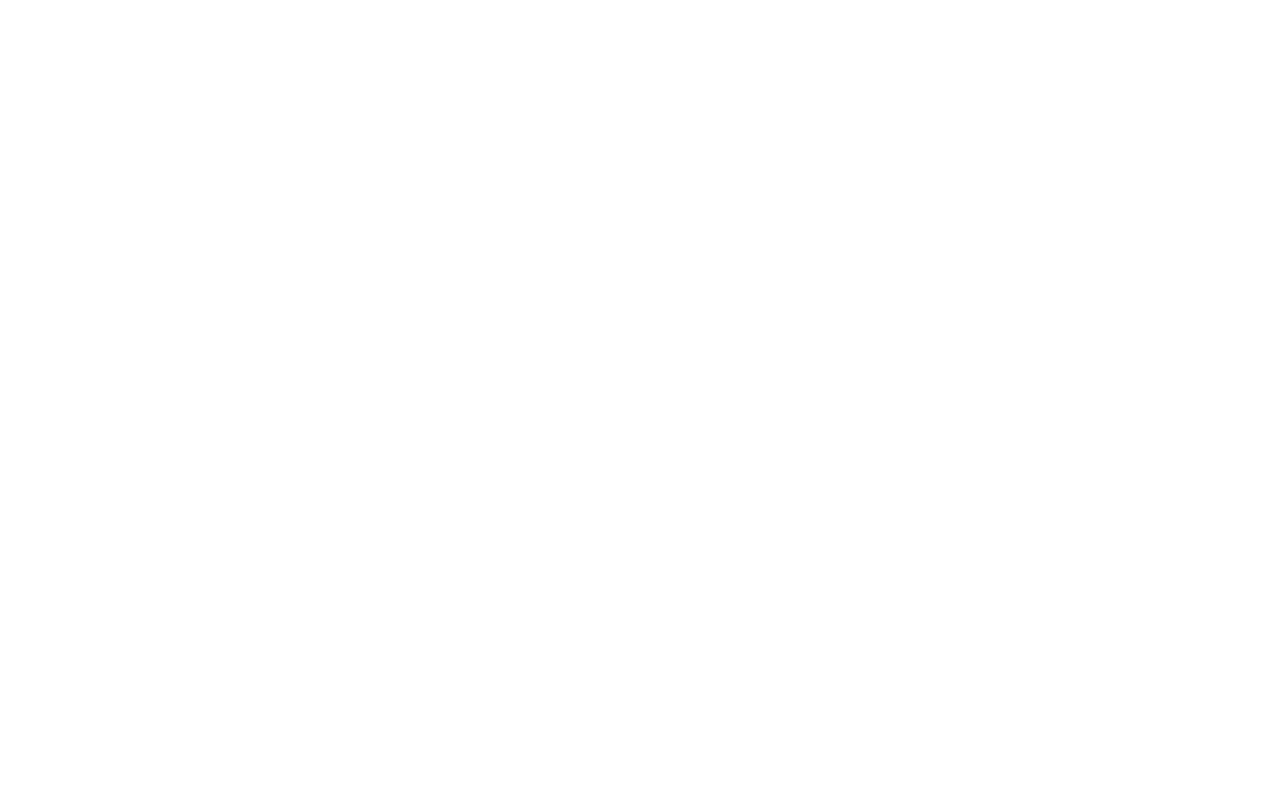
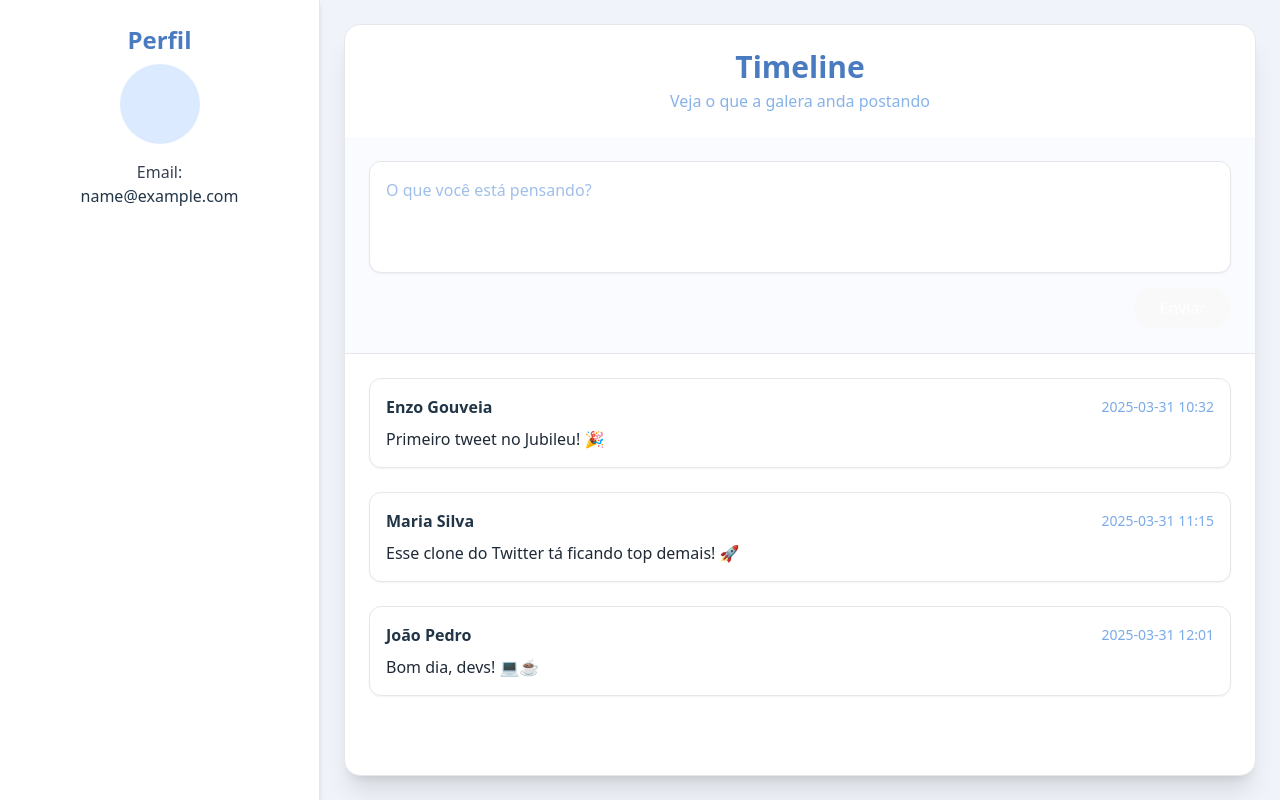
Before and after one commit to NordicManX/jubileu-clone-twitter, a React (Vite) app in the folder frontend/: page /timeline in a window 1280 px wide. Before the commit this address had no page. Built offline with nearby package versions, Linux system fonts and the light colour scheme; sample sign-in values are in the browser's storage.

Commit message:
created page of timeline and sidebar loged

```diff
--- a/frontend/package.json
+++ b/frontend/package.json
@@ -12,8 +12,13 @@
   "dependencies": {
     "@tailwindcss/postcss": "^4.0.17",
     "axios": "^1.8.4",
+    "dompurify": "^3.2.5",
+    "emoji-picker-react": "^4.12.2",
+    "emoji-toolkit": "^9.0.1",
+    "marked": "^15.0.7",
     "react": "^19.0.0",
     "react-dom": "^19.0.0",
+    "react-markdown": "^10.1.0",
     "react-router-dom": "^7.4.1"
   },
   "devDependencies": {
--- a/frontend/src/App.tsx
+++ b/frontend/src/App.tsx
@@ -2,17 +2,37 @@
 import Login from "./pages/Login";
 import Signup from "./pages/Signup";
 import PasswordForgot from "./pages/PasswordForgot";
+import CreateTweet from "./pages/CreateTweet";
+import Timeline from "./pages/Timeline";
+import PrivateRoute from "./components/PrivateRoute"; // ou onde você salvar
 
 function App() {
   return (
     <BrowserRouter>
       <Routes>
-      <Route path="/" element={<Navigate to="/login" replace />} />
-
+        <Route path="/" element={<Navigate to="/login" replace />} />
         <Route path="/login" element={<Login />} />
         <Route path="/cadastro" element={<Signup />} />
         <Route path="/recuperar-senha" element={<PasswordForgot />} />
-        {/* outras rotas */}
+
+        <Route
+          path="/timeline"
+          element={
+            <PrivateRoute>
+              <Timeline />
+            </PrivateRoute>
+          }
+        />
+
+        <Route
+          path="/criar-tweet"
+          element={
+            <PrivateRoute>
+              <CreateTweet />
+            </PrivateRoute>
+          }
+        />
+
       </Routes>
     </BrowserRouter>
   );
--- /dev/null
+++ b/frontend/src/components/PrivateRoute.tsx
@@ -0,0 +1,13 @@
+import { Navigate } from "react-router-dom";
+
+const PrivateRoute = ({ children }: { children: JSX.Element }) => {
+  const token = localStorage.getItem("token");
+
+  if (!token) {
+    return <Navigate to="/login" replace />;
+  }
+
+  return children;
+};
+
+export default PrivateRoute;
--- /dev/null
+++ b/frontend/src/pages/CreateTweet.tsx
@@ -0,0 +1,114 @@
+// src/pages/CreateTweet.tsx
+import { useEffect, useState } from "react";
+import { useNavigate } from "react-router-dom";
+import ReactMarkdown from "react-markdown";
+import EmojiPicker from "emoji-picker-react";
+
+const CreateTweet = () => {
+  const [content, setContent] = useState("");
+  const [isLoading, setIsLoading] = useState(false);
+  const [showEmojiPicker, setShowEmojiPicker] = useState(false);
+  const [charLimit] = useState(280);
+  const navigate = useNavigate();
+
+  useEffect(() => {
+    const token = localStorage.getItem("token");
+    if (!token) navigate("/login"); // Rota protegida
+  }, [navigate]);
+
+  const handleSubmit = async (e: React.FormEvent) => {
+    e.preventDefault();
+    setIsLoading(true);
+
+    try {
+      const token = localStorage.getItem("token");
+      const response = await fetch("http://localhost:8000/api/tweets", {
+        method: "POST",
+        headers: {
+          "Content-Type": "application/json",
+          Authorization: `Bearer ${token}`,
+        },
+        body: JSON.stringify({ content }),
+      });
+
+      if (response.ok) {
+        alert("Tweet postado com sucesso!");
+        setContent("");
+        navigate("/feed");
+      } else {
+        const data = await response.json();
+        alert("Erro ao postar: " + data.detail);
+      }
+    } catch (error: any) {
+      alert("Erro de conexão: " + error.message);
+    } finally {
+      setIsLoading(false);
+    }
+  };
+
+  const handleEmojiClick = (emojiData: any) => {
+    setContent((prev) => prev + emojiData.emoji);
+  };
+
+  return (
+    <div className="w-screen h-screen flex items-center justify-center bg-[#f3f4f6] p-4">
+      <div className="w-full max-w-xl bg-white rounded-2xl shadow-xl border border-azul-cremoso-DEFAULT">
+        <div className="bg-gradient-to-r from-azul-cremoso-DEFAULT to-azul-cremoso-dark p-6 text-center">
+          <h2 className="text-2xl font-bold text-[#4a7bc1]">O que está acontecendo?</h2>
+        </div>
+
+        <form onSubmit={handleSubmit} className="p-6 space-y-4">
+          <textarea
+            value={content}
+            onChange={(e) => {
+              if (e.target.value.length <= charLimit) setContent(e.target.value);
+            }}
+            placeholder="Escreva seu tweet aqui..."
+            rows={4}
+            className="w-full px-5 py-3 rounded-lg border border-azul-cremoso-DEFAULT focus:ring-2 focus:ring-azul-cremoso-dark focus:border-transparent transition-all resize-none"
+            required
+          />
+
+          <div className="flex justify-between items-center text-sm text-gray-500">
+            <span>{content.length}/{charLimit} caracteres</span>
+            <button
+              type="button"
+              onClick={() => setShowEmojiPicker(!showEmojiPicker)}
+              className="text-azul-cremoso-dark hover:underline"
+            >
+              {showEmojiPicker ? "Fechar emojis" : "🙂 Emoji"}
+            </button>
+          </div>
+
+          {showEmojiPicker && (
+            <div className="max-h-64 overflow-y-auto border border-gray-200 rounded-xl p-2">
+              <EmojiPicker onEmojiClick={handleEmojiClick} />
+            </div>
+          )}
+
+          {/* Prévia com Markdown */}
+          {content && (
+            <div className="bg-gray-100 border border-gray-300 p-4 rounded-xl">
+              <p className="text-sm text-gray-600 mb-1">Prévia do Tweet:</p>
+              <ReactMarkdown className="prose">{content}</ReactMarkdown>
+            </div>
+          )}
+
+          <button
+            type="submit"
+            disabled={isLoading || content.length === 0}
+            className={`w-full py-3 px-4 rounded-lg font-semibold text-white shadow-md transition-all ${
+              isLoading
+                ? "bg-azul-cremoso-DEFAULT cursor-not-allowed"
+                : "bg-azul-cremoso-dark hover:bg-azul-texto hover:shadow-lg"
+            }`}
+          >
+            {isLoading ? "Postando..." : "Tweetar"}
+          </button>
+        </form>
+      </div>
+    </div>
+  );
+};
+
+export default CreateTweet;
--- /dev/null
+++ b/frontend/src/pages/Timeline.tsx
@@ -0,0 +1,118 @@
+import { useEffect, useState } from "react";
+
+interface Tweet {
+  id: number;
+  autor: string;
+  conteudo: string;
+  data: string;
+}
+
+const Timeline = () => {
+  const [tweets, setTweets] = useState<Tweet[]>([]);
+  const [userEmail, setUserEmail] = useState("");
+  const [novoTweet, setNovoTweet] = useState("");
+
+  useEffect(() => {
+    const tweetsMockados: Tweet[] = [
+      {
+        id: 1,
+        autor: "Enzo Gouveia",
+        conteudo: "Primeiro tweet no Jubileu! 🎉",
+        data: "2025-03-31 10:32",
+      },
+      {
+        id: 2,
+        autor: "Maria Silva",
+        conteudo: "Esse clone do Twitter tá ficando top demais! 🚀",
+        data: "2025-03-31 11:15",
+      },
+      {
+        id: 3,
+        autor: "João Pedro",
+        conteudo: "Bom dia, devs! 💻☕",
+        data: "2025-03-31 12:01",
+      },
+    ];
+
+    setTweets(tweetsMockados);
+
+    const storedEmail = localStorage.getItem("userEmail");
+    if (storedEmail) {
+      setUserEmail(storedEmail);
+    }
+  }, []);
+
+  const handleNovoTweet = () => {
+    if (novoTweet.trim() === "") return;
+
+    const novo: Tweet = {
+      id: tweets.length + 1,
+      autor: userEmail || "Usuário Desconhecido",
+      conteudo: novoTweet,
+      data: new Date().toLocaleString(),
+    };
+
+    setTweets([novo, ...tweets]);
+    setNovoTweet("");
+  };
+
+  return (
+    <div className="min-h-screen h-screen flex w-screen bg-[#f0f4fa] overflow-hidden">
+      {/* Sidebar */}
+      <aside className="w-80 bg-white border-r border-azul-cremoso-DEFAULT p-6 shadow-md hidden md:block">
+        <div className="text-center">
+          <h2 className="text-2xl font-bold text-[#4a7bc1] mb-2">Perfil</h2>
+          <div className="bg-blue-100 rounded-full w-20 h-20 mx-auto mb-4" />
+          <p className="text-gray-700">Email:</p>
+          <p className="font-medium text-azul-texto break-words">{userEmail || "Desconhecido"}</p>
+        </div>
+      </aside>
+
+      {/* Timeline */}
+      <main className="flex-1 h-full overflow-y-auto p-6">
+        <div className="bg-white rounded-2xl shadow-xl border border-azul-cremoso-DEFAULT h-full w-full flex flex-col">
+          <div className="bg-gradient-to-r from-azul-cremoso-DEFAULT to-azul-cremoso-dark p-6 rounded-t-2xl text-center">
+            <h1 className="text-3xl font-bold text-[#4a7bc1]">Timeline</h1>
+            <p className="text-[#7aaae8]/90 mt-1">Veja o que a galera anda postando</p>
+          </div>
+
+          {/* Box de criação de tweet */}
+          <div className="p-6 border-b border-azul-cremoso-DEFAULT bg-[#f9fbff]">
+            <textarea
+              className="w-full h-28 resize-none border border-azul-cremoso-DEFAULT rounded-xl p-4 text-azul-texto bg-white placeholder-[#a0bfe8] shadow-sm focus:outline-none focus:ring-2 focus:ring-azul-cremoso-dark"
+              placeholder="O que você está pensando?"
+              value={novoTweet}
+              onChange={(e) => setNovoTweet(e.target.value)}
+            />
+            <div className="text-right mt-2">
+              <button
+                onClick={handleNovoTweet}
+                className="bg-azul-cremoso-DEFAULT hover:bg-azul-cremoso-dark text-white font-medium px-6 py-2 rounded-full transition-all"
+              >
+                Enviar
+              </button>
+            </div>
+          </div>
+
+          {/* Lista de tweets */}
+          <div className="p-6 space-y-6 flex-1 overflow-y-auto">
+            {tweets.map((tweet) => (
+              <div
+                key={tweet.id}
+                className="border border-azul-cremoso-DEFAULT rounded-xl p-4 bg-white shadow-sm hover:shadow-md transition-all"
+              >
+                <div className="flex items-center justify-between mb-2">
+                  <h2 className="font-semibold text-azul-texto">{tweet.autor}</h2>
+                  <span className="text-sm text-[#7aaae8]">{tweet.data}</span>
+                </div>
+                <p className="text-gray-800">{tweet.conteudo}</p>
+              </div>
+            ))}
+          </div>
+        </div>
+      </main>
+    </div>
+  );
+};
+
+export default Timeline;
```
Also changed, not shown: frontend/src/pages/Login.tsx (+11 -6 lines), 1 other file (tests, documents, lock files or other folders).
